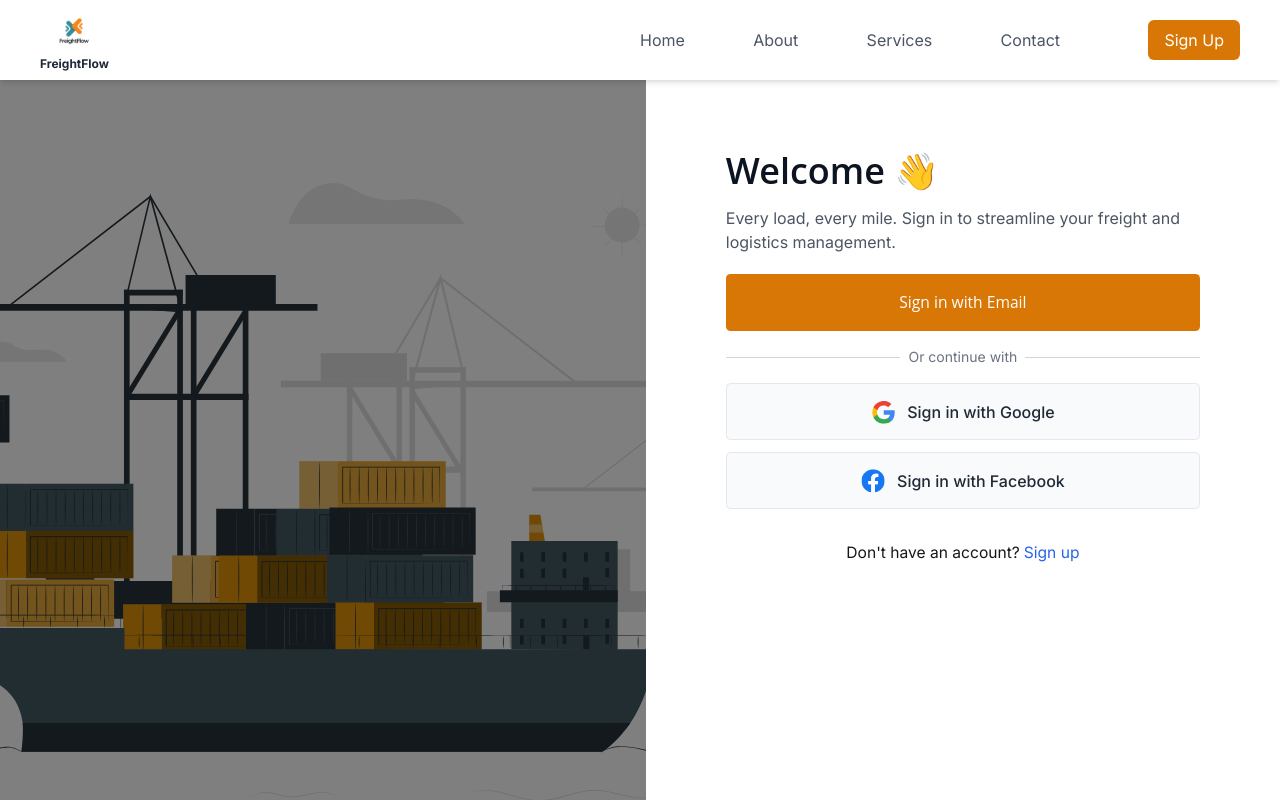
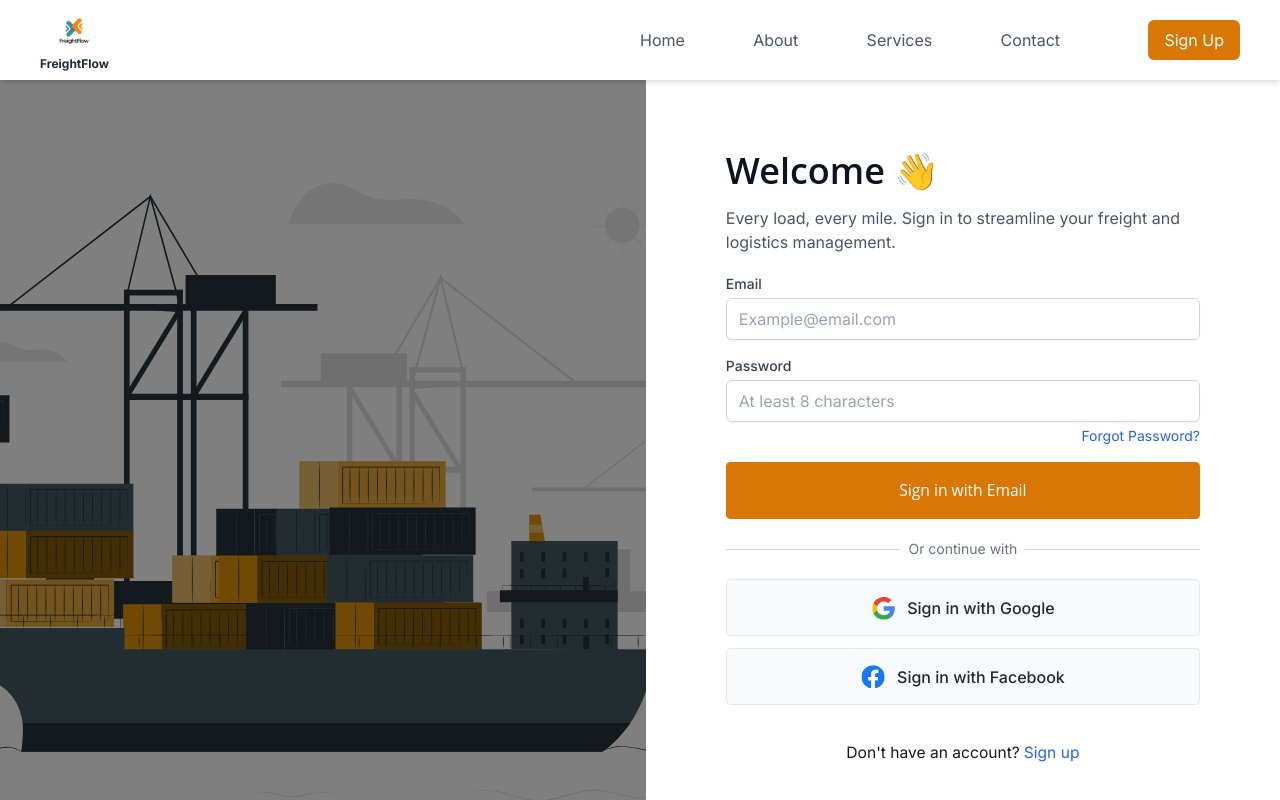
Before and after one commit to CodeGirlsInc/FrieghtFlow, a Next.js app in the folder frontend/: page /sign-in in a window 1280 px wide. Shown: the top 800 px of the page. Built offline with nearby package versions, Linux system fonts and the light colour scheme; no server answers.

Commit message:
Normal form

```diff
--- a/frontend/app/(auth)/sign-in/page.js
+++ b/frontend/app/(auth)/sign-in/page.js
@@ -17,7 +17,7 @@
 
 "use client";
 
-import React, { useEffect } from "react";
+import React from "react";
 import { useAuth0 } from "@auth0/auth0-react";
 import Button from "@/components/ui/Button";
 import Link from "next/link";
@@ -25,46 +25,47 @@ import Image from "next/image";
 import backgroundImage from "@/public/backgroundimage.svg";
 import SocialAuthButton from "@/components/ui/SocialAuthButton";
 import { useRouter } from "next/navigation";
+import { useForm } from "react-hook-form";
+import * as yup from "yup";
+import { yupResolver } from "@hookform/resolvers/yup";
+
+const schema = yup.object().shape({
+  email: yup.string().email("Invalid email format").required("Email is required"),
+  password: yup.string().min(8, "Password must be at least 8 characters").required("Password is required"),
+});
 
 export default function SignIn() {
   const router = useRouter();
-  const { loginWithRedirect, isAuthenticated, isLoading, error } = useAuth0();
+  const { loginWithRedirect, isAuthenticated, isLoading } = useAuth0();
 
-  useEffect(() => {
-    // Si está autenticado, redirigir al home
-    if (isAuthenticated) {
-      router.push('/');
+  const {
+    register,
+    handleSubmit,
+    formState: { errors, isSubmitting },
+    setError
+  } = useForm({
+    resolver: yupResolver(schema),
+    defaultValues: {
+      email: "",
+      password: ""
     }
-    // Si hay un error de autenticación, mantener en la página de sign-in
-    if (error) {
-      console.error('Authentication error:', error);
-    }
-  }, [isAuthenticated, error, router]);
+  });
 
-  const handleLogin = async (provider = null) => {
-    try {
-      const options = {
-        authorizationParams: {
-          redirect_uri: window.location.origin + '/callback',
-        },
-        appState: {
-          returnTo: window.location.origin,
-        }
+  const onSubmit = async (data) => {
+    console.log('Form submitted with:', data);
   };
 
-      if (provider) {
-        options.authorizationParams = {
-          ...options.authorizationParams,
+  const handleSocialLogin = async (provider = null) => {
+    try {
+      await loginWithRedirect({
+        authorizationParams: {
           connection: provider,
-          prompt: 'select_account',
-          screen_hint: 'signup',
           scope: 'openid profile email',
-        };
+          screen_hint: 'login',
         }
-
-      await loginWithRedirect(options);
+      });
     } catch (error) {
-      console.error('Error during login:', error);
+      console.error('Error during social login:', error);
     }
   };
 
@@ -116,7 +117,7 @@ export default function SignIn() {
         </div>
       </section>
 
-      {/* Right section with auth buttons */}
+      {/* Right section with auth form */}
       <section className="w-[470px] xl:w-[634.2px] flex flex-col items-center py-16 px-8 lg:px-14 xl:px-20">
         <div className="min-h-[547.6px] h-auto w-full space-y-5">
           <div className="space-y-2 mb-5">
@@ -129,12 +130,63 @@ export default function SignIn() {
             </p>
           </div>
 
+          <form onSubmit={handleSubmit(onSubmit)} className="space-y-4">
             <div className="space-y-4">
+              <div>
+                <label htmlFor="email" className="block text-sm font-medium text-gray-700">
+                  Email
+                </label>
+                <input
+                  id="email"
+                  type="email"
+                  {...register("email")}
+                  className={`mt-1 block w-full px-3 py-2 bg-white border rounded-md shadow-sm focus:outline-none focus:ring-amber-500 focus:border-amber-500 ${
+                    errors.email ? 'border-red-500' : 'border-gray-300'
+                  }`}
+                  placeholder="Example@email.com"
+                  disabled={isSubmitting}
+                />
+                {errors.email && (
+                  <p className="mt-1 text-sm text-red-600">{errors.email.message}</p>
+                )}
+              </div>
+
+              <div>
+                <label htmlFor="password" className="block text-sm font-medium text-gray-700">
+                  Password
+                </label>
+                <input
+                  id="password"
+                  type="password"
+                  {...register("password")}
+                  className={`mt-1 block w-full px-3 py-2 bg-white border rounded-md shadow-sm focus:outline-none focus:ring-amber-500 focus:border-amber-500 ${
+                    errors.password ? 'border-red-500' : 'border-gray-300'
+                  }`}
+                  placeholder="At least 8 characters"
+                  disabled={isSubmitting}
+                />
+                {errors.password && (
+                  <p className="mt-1 text-sm text-red-600">{errors.password.message}</p>
+                )}
+                <div className="flex justify-end mt-1">
+                  <Link href="/forgot-password" className="text-sm text-blue-600 hover:text-blue-500">
+                    Forgot Password?
+                  </Link>
+                </div>
+              </div>
+
+              {errors.root && (
+                <p className="text-sm text-red-600 text-center">{errors.root.message}</p>
+              )}
+
               <Button
-              onClick={() => handleLogin()}
-              text="Sign in with Email"
-              className="w-full h-[57px] open_sans rounded-[4.5px] text-[15.6px] bg-amber-600 hover:bg-amber-700"
+                type="submit"
+                text={isSubmitting ? "Signing in..." : "Sign in with Email"}
+                className="w-full h-[57px] open_sans rounded-[4.5px] text-[15.6px] bg-amber-600 hover:bg-amber-700 disabled:opacity-50"
+                disabled={isSubmitting}
               />
+            </div>
+          </form>
 
           {/* Social authentication buttons */}
           <div className="relative">
@@ -149,11 +201,11 @@ export default function SignIn() {
           <div className="space-y-3">
             <SocialAuthButton
               provider="google"
-                onClick={() => handleLogin('google-oauth2')}
+              onClick={() => handleSocialLogin('google-oauth2')}
             />
             <SocialAuthButton
               provider="facebook"
-                onClick={() => handleLogin('facebook')}
+              onClick={() => handleSocialLogin('facebook')}
             />
           </div>
 
@@ -164,7 +216,6 @@ export default function SignIn() {
             </Link>
           </p>
         </div>
-        </div>
       </section>
     </div>
   );
```
Also changed, not shown: 1 other file (tests, documents, lock files or other folders). Lines whose indentation alone changed are shown as unchanged.
